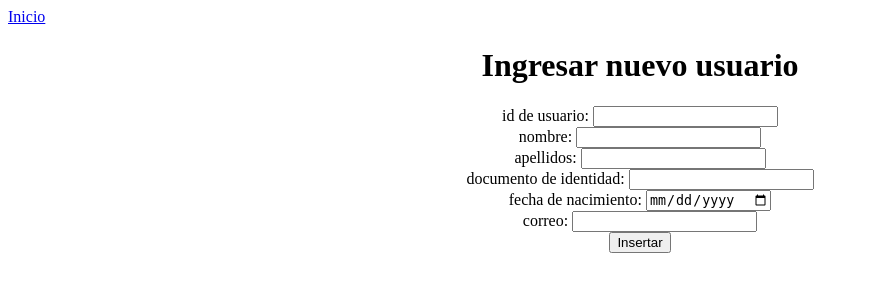
After one commit to KevinMateoG/CalculadoraDeclaracion, a Flask app: page /insertar in a window 1280 px wide. The commit adds this page. Shown: the top 300 px of the page, without its empty margins (0-869 px from the left). Run offline with Flask 3, Linux system fonts and the light colour scheme.

Commit message:
crearcion del apartado de insertar y correcciones

```diff
--- a/src/view/web/tales.py
+++ b/src/view/web/tales.py
@@ -4,7 +4,7 @@ blueprint = Blueprint("vista", __name__, "templates")
 
 import sys
 sys.path.append("src")
-
+from model.usuario import *
 from controller.controller_users import ControladorUsuarios
 import SecretConfig
 
@@ -30,10 +30,22 @@ def hacer_cambios():
     return render_template("hacer_cambios.html")
 
 @blueprint.route('/lista_cambio')
-def lista_tarjetas_dos():
+def lista_cambio():
     ControladorUsuarios.ActualizarCampo(request.args["documento_identidad"], request.args["campo_de_cambio"],
                                                   request.args["cambio"])
-    return render_template('lista_tarjetas.html')
+    return render_template('lista_cambio.html')
+
+@blueprint.route('/insertar')
+def insertar():
+    return render_template("insertar.html")
+
+@blueprint.route("/lista_insertar")
+def lista_insertar():
+    usuario = Usuario(request.args["id_usuario"], request.args["nombres"], request.args["apellidos"],
+                      request.args["documento_identidad"], request.args["fecha_nacimiento"].replace("/", "-"), request.args["correo"])
+    ControladorUsuarios.InsertarUsuario(usuario)
+    usuario = ControladorUsuarios.BuscarPorID(request.args["id_usuario"])
+    return render_template("lista_insertar.html", usuario=usuario)
 
 @blueprint.errorhandler(Exception)
 def controlar_errores(err):
--- a/templates/index.html
+++ b/templates/index.html
@@ -12,6 +12,7 @@
   <p>Opciones</p>
   <div><a href="/buscar" >Buscar</a></div>
   <div><a href="/hacer_cambios" >hacer cambios</a></div>
+  <div><a href="/insertar">insertar</a></div>
 
 
 </body>
--- /dev/null
+++ b/templates/insertar.html
@@ -0,0 +1,31 @@
+<!DOCTYPE html>
+<html>
+
+<head>
+
+</head>
+
+<body>
+    <a href="/" >Inicio</a>
+    <form action="/lista_insertar">
+        <center>
+        <h1>Ingresar nuevo usuario</h1>
+
+        <div> id de usuario: <input type="number" name="id_usuario"/></div>
+
+        <div> nombre: <input type="text" name="nombres"/></div>
+
+        <div> apellidos: <input type="text" name="apellidos"/></div>
+
+        <div>documento de identidad: <input type="number" name="documento_identidad"/></div>
+
+        <div> fecha de nacimiento: <input type="date" name="fecha_nacimiento"/></div>
+
+        <div> correo: <input type="text" name="correo"/></div>
+
+        <input type="submit" value="Insertar" />
+    </center>
+    </form>
+</body>
+
+</html>
--- a/templates/lista_cambio.html
+++ b/templates/lista_cambio.html
@@ -6,6 +6,7 @@
 </head>
 
 <body>
+    <a href="/hacer_cambios" >atras</a>
     <p>
         Búsqueda para el ID : {{ Id_usuario }}
     </p>
--- a/templates/lista_tarjetas.html
+++ b/templates/lista_tarjetas.html
@@ -6,6 +6,7 @@
 </head>
 
 <body>
+    <a href="/buscar" >atras</a>
     <p>
         Búsqueda para el ID : {{ Id_usuario }}
     </p>
```
Also changed, not shown: templates/hacer_cambios.html (+6 -6 lines), templates/lista_insertar.html (added, +43 -0 lines).
